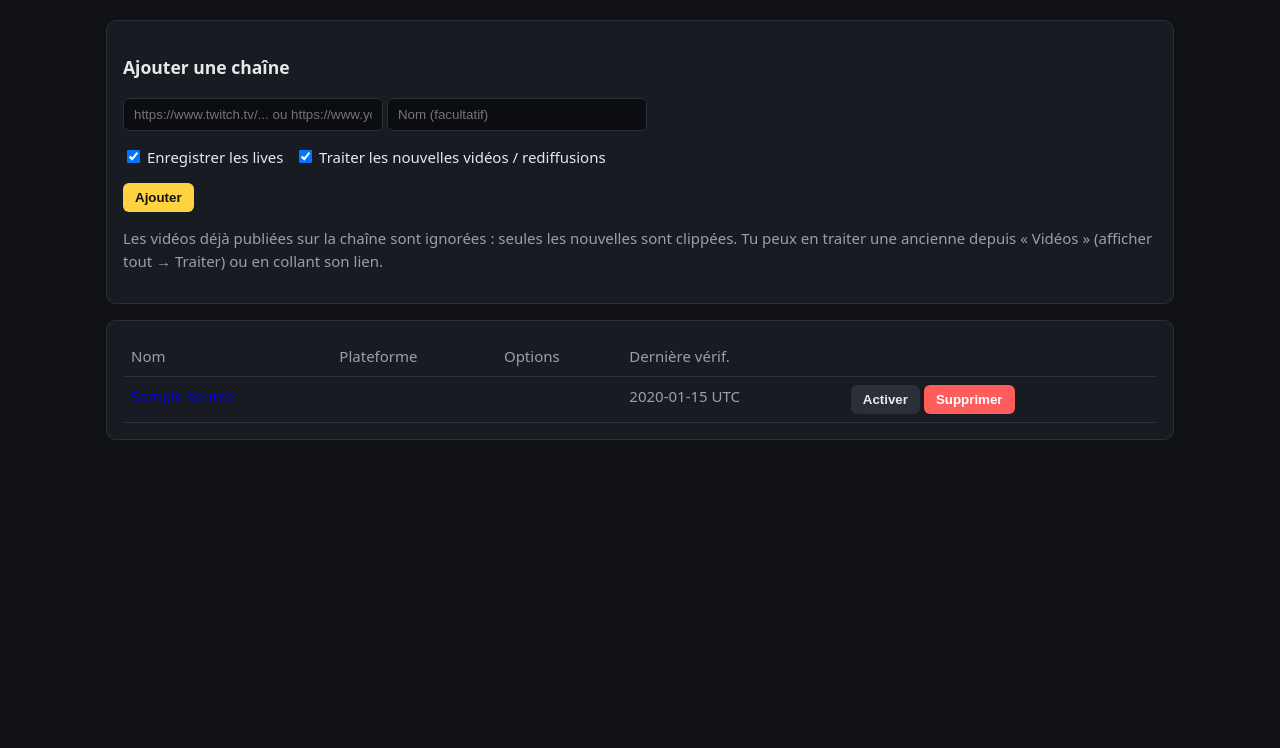
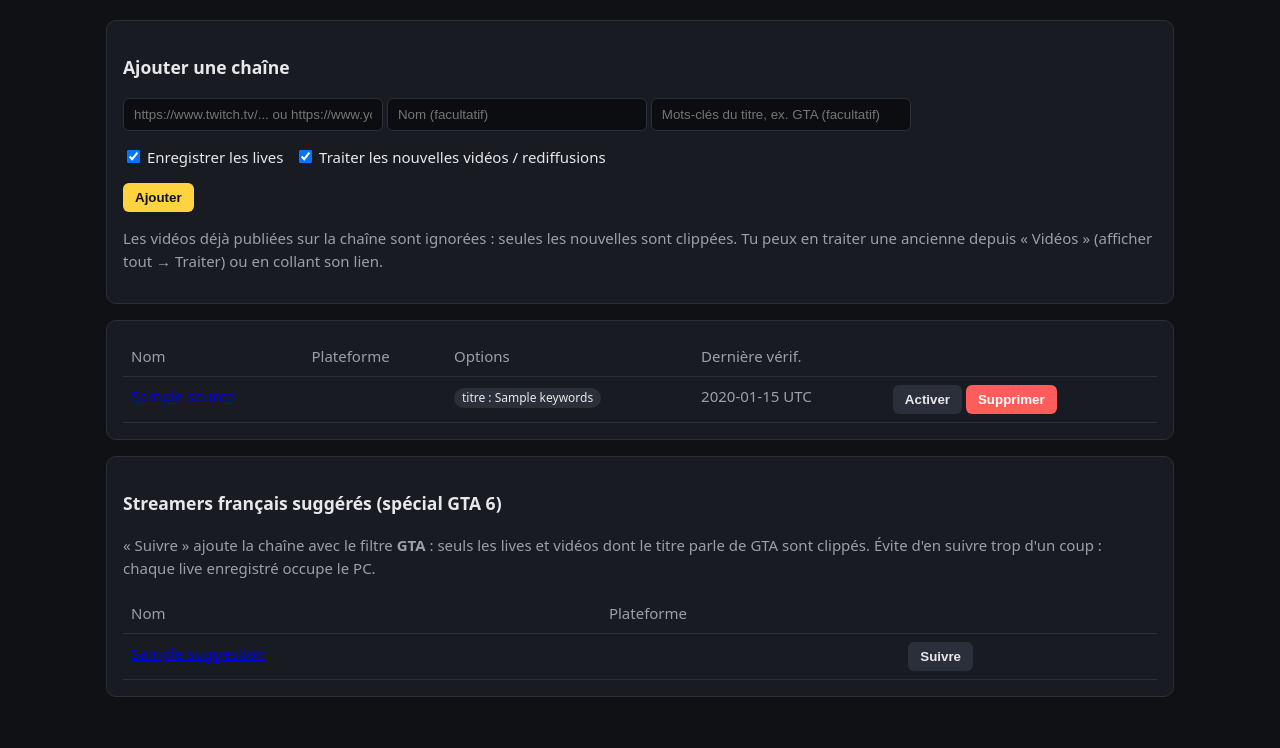
Before and after one commit to theocyx/clip, a FastAPI app: template app/web/templates/sources.html in a window 1280 px wide. Shown: the part 52-800 px from the top of the page. Run offline with FastAPI, Linux system fonts and the light colour scheme; the template is opened without the code that fills it: most values are stand-ins (such as "Sample title", 1, 10 or a date in 2020); parts of the project's set-up code (start-up, migrations or seed data) failed here and were passed over.

Commit message:
Streamers français suggérés (spécial GTA 6) et filtre de titre par chaîne
Co-Authored-By: Claude Opus 5.5 <noreply@anthropic.com>
Claude-Session: https://claude.ai/code/session_0136b1TSE4C6gLGhrWjpCcRf

```diff
--- a/app/models.py
+++ b/app/models.py
@@ -18,6 +18,7 @@ class Source(SQLModel, table=True):
     enabled: bool = True
     record_lives: bool = True
     include_videos: bool = True  # vidéos YouTube / VOD Twitch publiées
+    keywords: str = ""  # mots-clés séparés par des virgules (ex. « GTA ») : seuls ces titres sont clippés
     initialized: bool = False  # premier scan fait (l'historique existant est ignoré)
     last_checked: Optional[datetime] = None
     created_at: datetime = Field(default_factory=now)
--- a/app/pipeline/sources.py
+++ b/app/pipeline/sources.py
@@ -21,6 +21,15 @@ class Found:
     url: str
     title: str
     is_live: bool = False
+
+
+def matches_keywords(title: str, keywords: str) -> bool:
+    """Vrai si `keywords` est vide ou si le titre contient l'un des mots-clés (séparés par des virgules)."""
+    words = [k.strip().lower() for k in (keywords or "").split(",") if k.strip()]
+    if not words:
+        return True
+    t = (title or "").lower()
+    return any(re.search(r"(?<![a-z0-9])" + re.escape(w) + r"(?![a-z0-9])", t) for w in words)
 
 
 def detect_platform(url: str) -> str:
--- a/app/web/main.py
+++ b/app/web/main.py
@@ -1,6 +1,7 @@
 """Interface web d'administration."""
 from __future__ import annotations
 
+import json
 import re
 import secrets
 from pathlib import Path
@@ -77,12 +78,20 @@ def accounts_status() -> dict:
 def list_sources(request: Request):
     with db.session() as s:
         items = s.exec(select(Source).order_by(col(Source.created_at))).all()
-    return templates.TemplateResponse(request, "sources.html", {"sources": items})
+    followed = {i.url.lower() for i in items}
+    suggestions = [c for c in suggested_channels() if c["url"].lower() not in followed]
+    return templates.TemplateResponse(request, "sources.html", {"sources": items, "suggestions": suggestions})
+
+
+def suggested_channels() -> list[dict]:
+    """Catalogue des principaux streamers / youtubeurs français (app/data/streamers_fr.json)."""
+    path = Path(__file__).parent.parent / "data" / "streamers_fr.json"
+    return json.loads(path.read_text(encoding="utf-8"))
 
 
 @app.post("/sources")
 def add_source(url: str = Form(...), name: str = Form(""), record_lives: bool = Form(False),
-               include_videos: bool = Form(False)):
+               include_videos: bool = Form(False), keywords: str = Form("")):
     try:
         platform = sources.detect_platform(url)
     except ValueError as e:
@@ -90,7 +99,8 @@ def add_source(url: str = Form(...), name: str = Form(""), record_lives: bool =
     url = sources.normalize_channel_url(url)
     with db.session() as s:
         s.add(Source(name=name or url.rsplit("/", 1)[-1], platform=platform, url=url,
-                     record_lives=record_lives, include_videos=include_videos))
+                     record_lives=record_lives, include_videos=include_videos,
+                     keywords=keywords.strip()))
         s.commit()
     return back("/sources")
 
--- a/app/web/templates/sources.html
+++ b/app/web/templates/sources.html
@@ -3,7 +3,8 @@
   <h3>Ajouter une chaîne</h3>
   <form method="post" action="/sources">
     <p><input type="url" name="url" placeholder="https://www.twitch.tv/... ou https://www.youtube.com/@..." required>
-       <input type="text" name="name" placeholder="Nom (facultatif)"></p>
+       <input type="text" name="name" placeholder="Nom (facultatif)">
+       <input type="text" name="keywords" placeholder="Mots-clés du titre, ex. GTA (facultatif)"></p>
     <p><label><input type="checkbox" name="record_lives" value="true" checked> Enregistrer les lives</label>
        &nbsp; <label><input type="checkbox" name="include_videos" value="true" checked> Traiter les nouvelles vidéos / rediffusions</label></p>
     <button>Ajouter</button>
@@ -17,7 +18,7 @@
     <tr>
       <td><a href="{{ s.url }}" target="_blank" rel="noopener">{{ s.name }}</a></td>
       <td>{{ s.platform }}</td>
-      <td>{% if s.record_lives %}<span class="badge">lives</span>{% endif %} {% if s.include_videos %}<span class="badge">vidéos</span>{% endif %}</td>
+      <td>{% if s.record_lives %}<span class="badge">lives</span>{% endif %} {% if s.include_videos %}<span class="badge">vidéos</span>{% endif %} {% if s.keywords %}<span class="badge">titre : {{ s.keywords }}</span>{% endif %}</td>
       <td class="mut">{{ s.last_checked.strftime('%d/%m %H:%M') if s.last_checked else 'jamais' }} UTC</td>
       <td>
         <form class="inline" method="post" action="/sources/{{ s.id }}/toggle"><button class="sec">{{ 'Désactiver' if s.enabled else 'Activer' }}</button></form>
@@ -27,4 +28,23 @@
     {% else %}<tr><td colspan="5" class="mut">Aucune source pour l'instant.</td></tr>{% endfor %}
   </table>
 </div>
+{% if suggestions %}
+<div class="card">
+  <h3>Streamers français suggérés (spécial GTA 6)</h3>
+  <p class="mut">« Suivre » ajoute la chaîne avec le filtre <b>GTA</b> : seuls les lives et vidéos dont le titre parle de GTA sont clippés. Évite d'en suivre trop d'un coup : chaque live enregistré occupe le PC.</p>
+  <table>
+    <tr><th>Nom</th><th>Plateforme</th><th></th></tr>
+    {% for c in suggestions %}
+    <tr>
+      <td><a href="{{ c.url }}" target="_blank" rel="noopener">{{ c.name }}</a></td>
+      <td>{{ c.platform }}</td>
+      <td><form class="inline" method="post" action="/sources">
+        <input type="hidden" name="url" value="{{ c.url }}"><input type="hidden" name="name" value="{{ c.name }}">
+        <input type="hidden" name="record_lives" value="true"><input type="hidden" name="include_videos" value="true"><input type="hidden" name="keywords" value="GTA">
+        <button class="sec">Suivre</button></form></td>
+    </tr>
+    {% endfor %}
+  </table>
+</div>
+{% endif %}
 {% endblock %}
--- a/app/worker.py
+++ b/app/worker.py
@@ -32,6 +32,8 @@ def check_source(src: Source) -> int:
                 continue
             # au premier scan, l'historique existant est ignoré (seuls les lives en cours sont pris)
             status = "new" if (src.initialized or f.is_live) else "skipped"
+            if not sources.matches_keywords(f.title, src.keywords):
+                status = "skipped"  # hors sujet (ex. pas de GTA dans le titre)
             s.add(Video(source_id=src.id, key=f.key, url=f.url, title=f.title, is_live=f.is_live, status=status))
             added += status == "new"
         src = s.get(Source, src.id)
```
Also changed, not shown: app/db.py (+9 -0 lines), tests/test_web_public.py (+29 -0 lines), tests/test_worker.py (+20 -0 lines).
